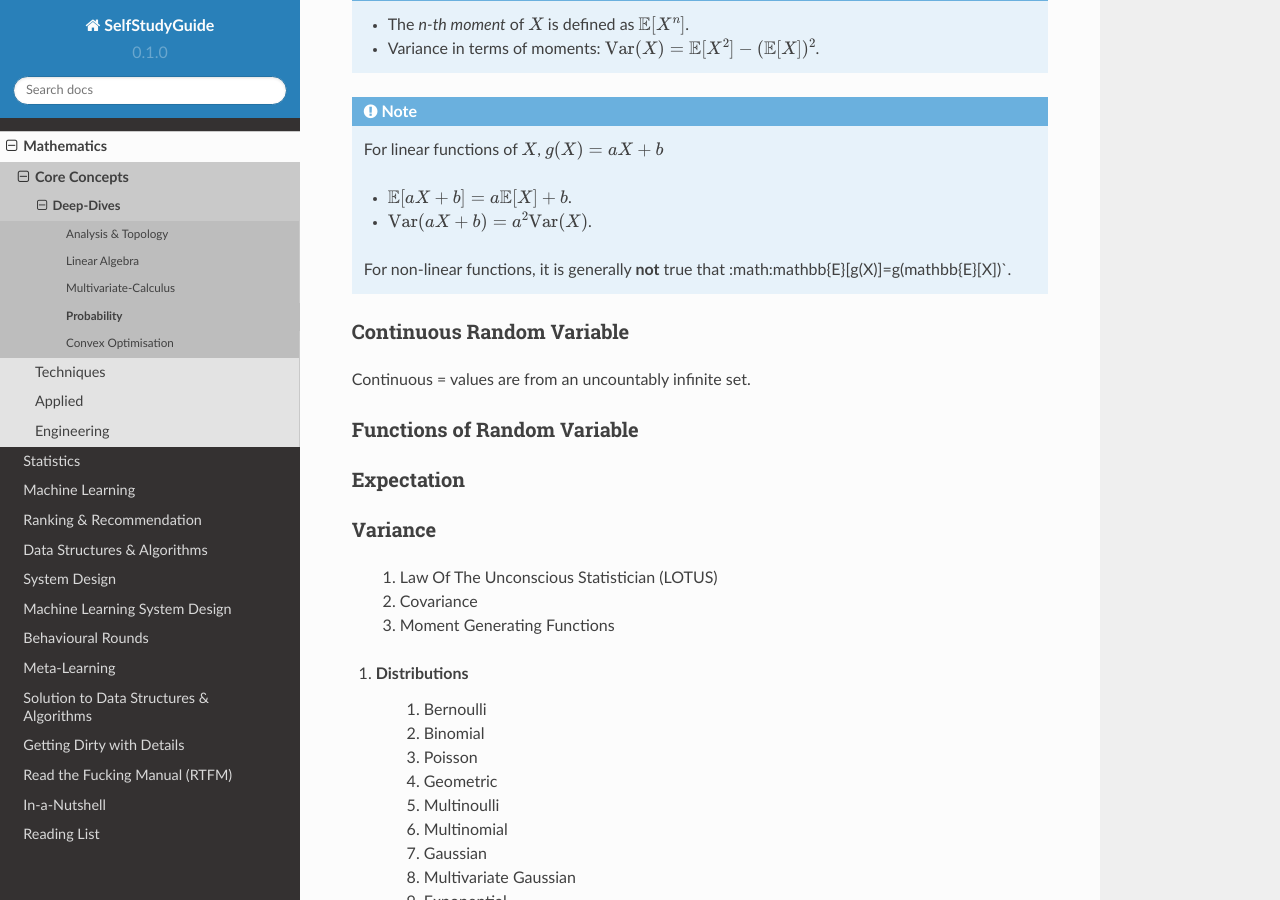
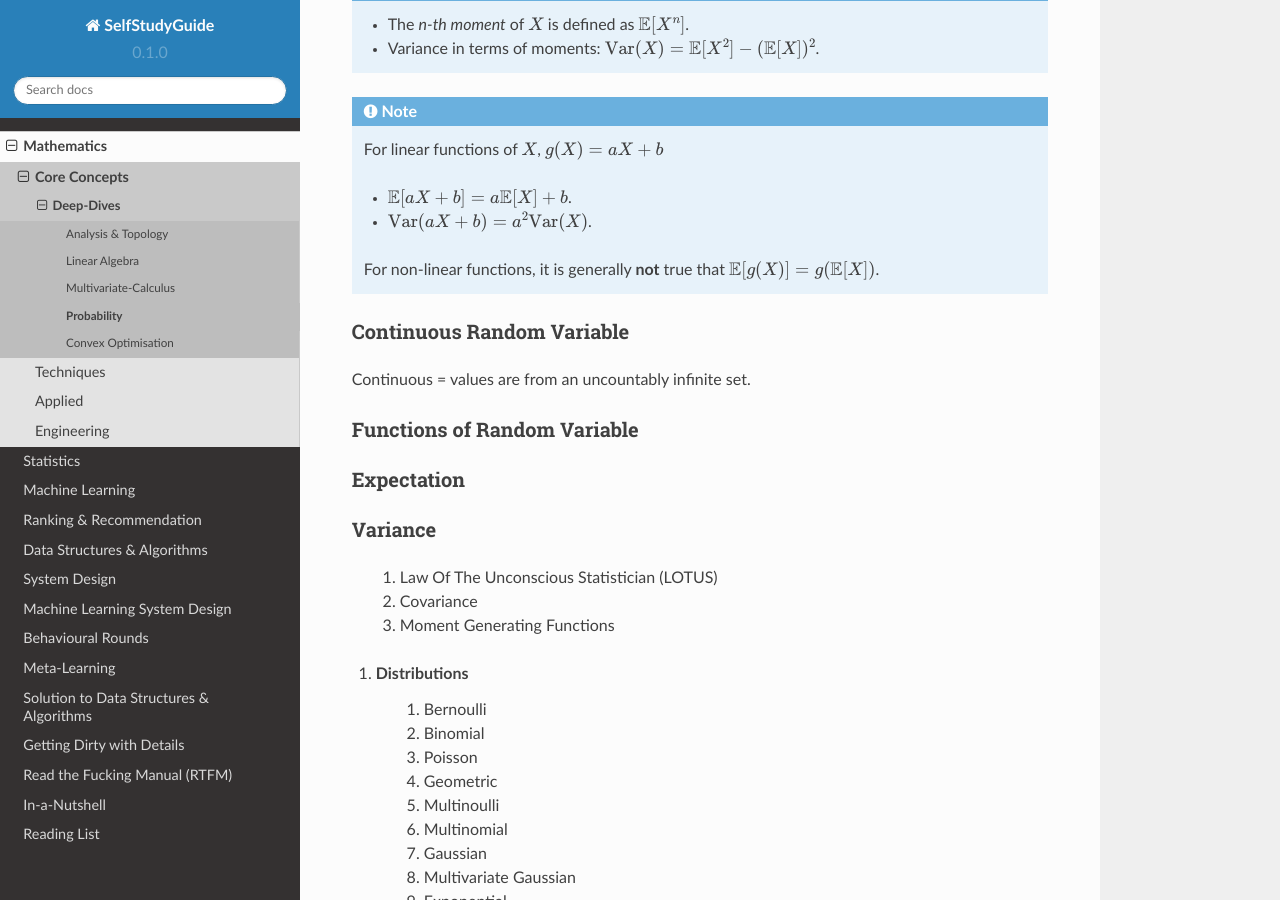
Before and after one commit to uselesstechjunks/leetcode, a Sphinx documentation site: the page built from docs/source/math/prob.rst, in a window 1280 px wide and 900 px high, scrolled down 1552 px. Built offline with Sphinx 7.4.7 and the Read the Docs theme 2.0.0, drawn with Linux system fonts in a browser that asks for light colours.

Commit message:
Update prob.rst

```diff
--- a/docs/source/math/prob.rst
+++ b/docs/source/math/prob.rst
@@ -57,7 +57,7 @@ Discrete = values are from a finite/countably infinite set.
 	* :math:`\mathbb{E}[aX+b]=a\mathbb{E}[X]+b`.
 	* :math:`\mathrm{Var}(aX+b)=a^2\mathrm{Var}(X)`.
 
-	For non-linear functions, it is generally **not** true that :math:\mathbb{E}[g(X)]=g(\mathbb{E}[X])`.
+	For non-linear functions, it is generally **not** true that :math:`\mathbb{E}[g(X)]=g(\mathbb{E}[X])`.
 
 Continuous Random Variable
 ----------------------------------------
```
